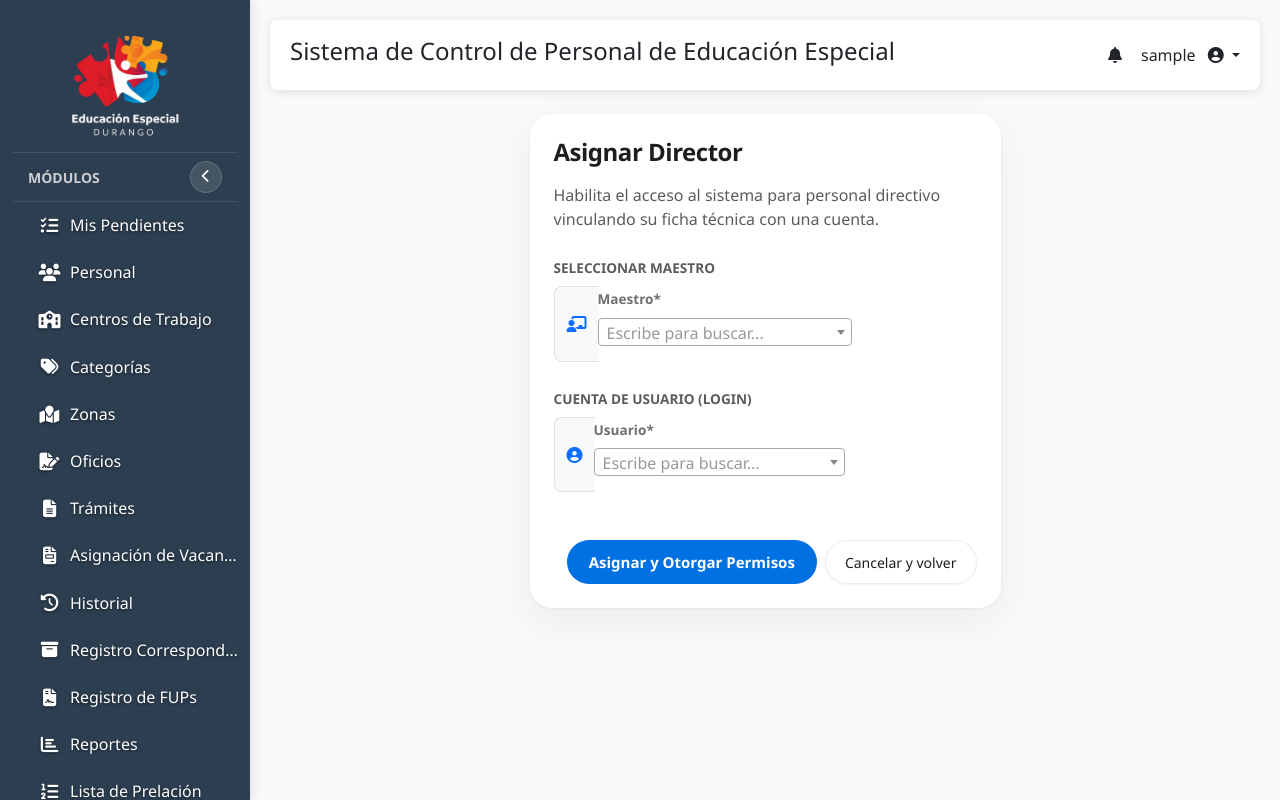
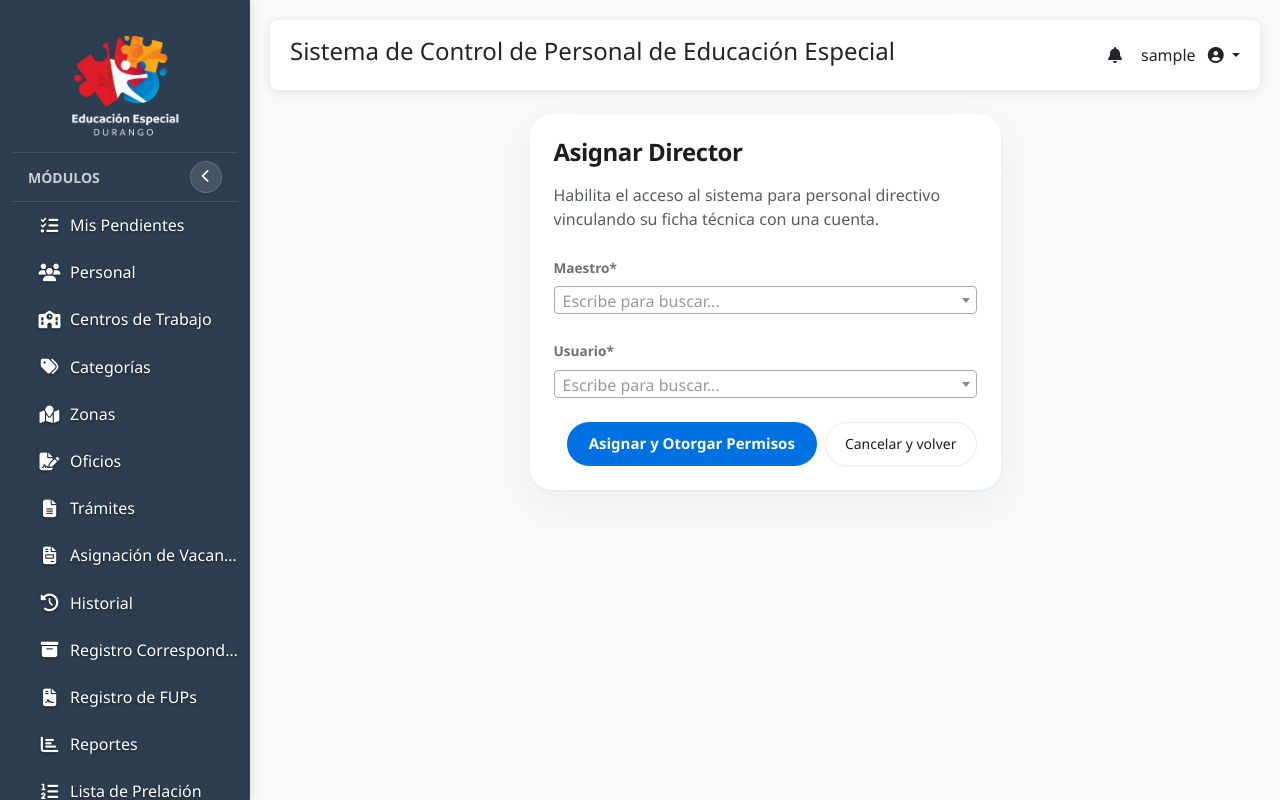
Before and after one commit to macrocleanquimica/control_maestros, a Django app: page /ajustes/asignar-director/ in a window 1280 px wide. Run offline with Django 5.2, Linux system fonts and the light colour scheme; a user stored in the database is signed in; tables that the repository leaves empty hold one stand-in row (values such as "Sample post"); some libraries are stand-ins or nearby versions.

Commit message:
fix: quitar input-group con iconos en asignar-director
as_crispy_field ya trae label y wrapper propio; el span dentro de input-group rompia altura y alineacion con select2.

```diff
--- a/gestion_escolar/templates/gestion_escolar/ajustes/asignar_director.html
+++ b/gestion_escolar/templates/gestion_escolar/ajustes/asignar_director.html
@@ -19,19 +19,11 @@
                         {% csrf_token %}
 
                         <div class="mb-4">
-                            <label class="form-label fw-bold letter-spacing-wider text-muted fs-xs text-uppercase mb-2">Seleccionar Maestro</label>
-                            <div class="input-group">
-                                <span class="input-group-text bg-light border-end-0 rounded-start-3"><i class="fas fa-chalkboard-teacher text-primary"></i></span>
-                                {{ form.maestro|as_crispy_field }}
-                            </div>
+                            {{ form.maestro|as_crispy_field }}
                         </div>
 
-                        <div class="mb-5">
-                            <label class="form-label fw-bold letter-spacing-wider text-muted fs-xs text-uppercase mb-2">Cuenta de Usuario (Login)</label>
-                            <div class="input-group">
-                                <span class="input-group-text bg-light border-end-0 rounded-start-3"><i class="fas fa-user-circle text-primary"></i></span>
-                                {{ form.usuario|as_crispy_field }}
-                            </div>
+                        <div class="mb-4">
+                            {{ form.usuario|as_crispy_field }}
                         </div>
 
                         <div class="d-grid gap-2 d-md-flex justify-content-md-end mt-4">
```
